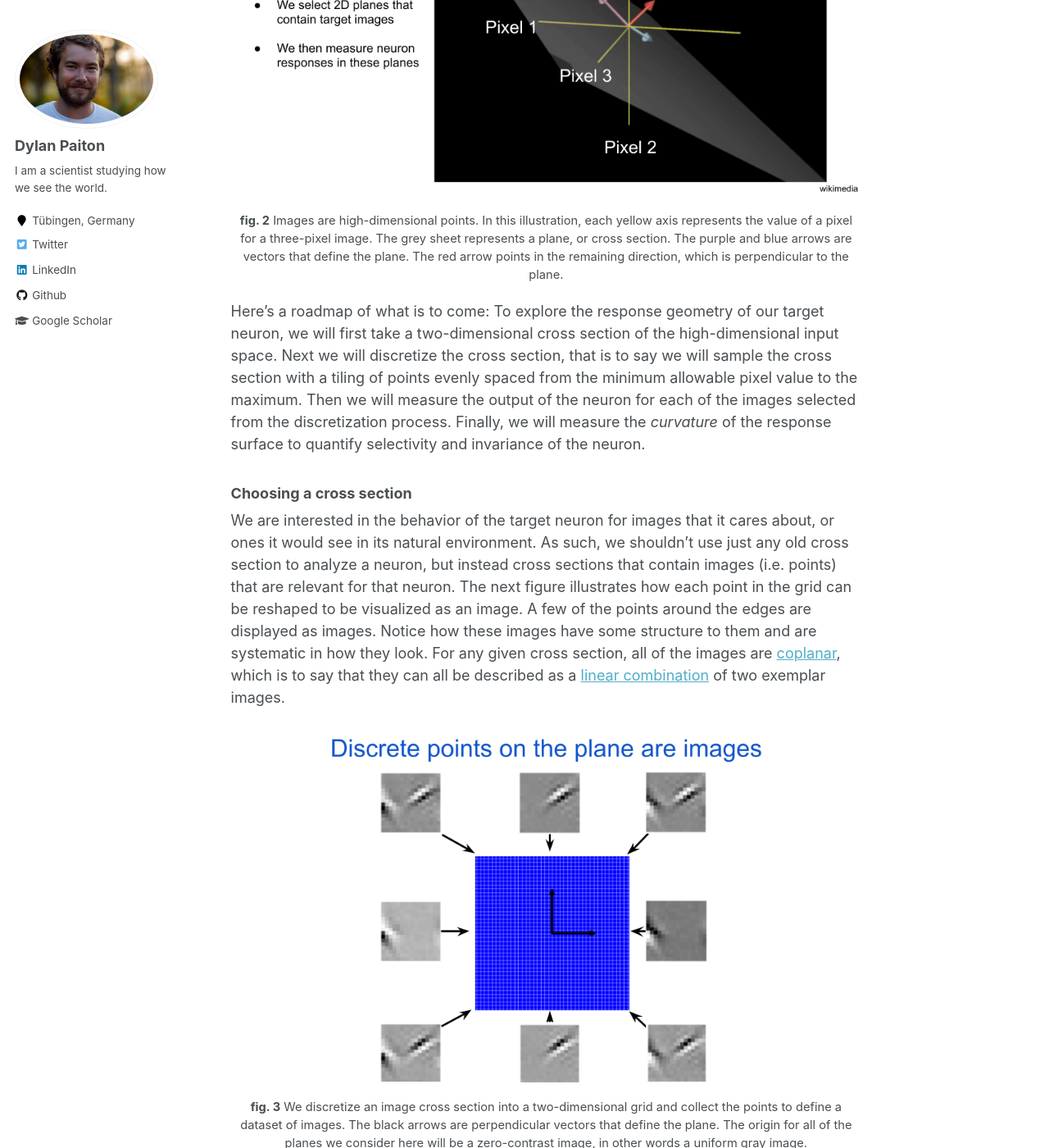
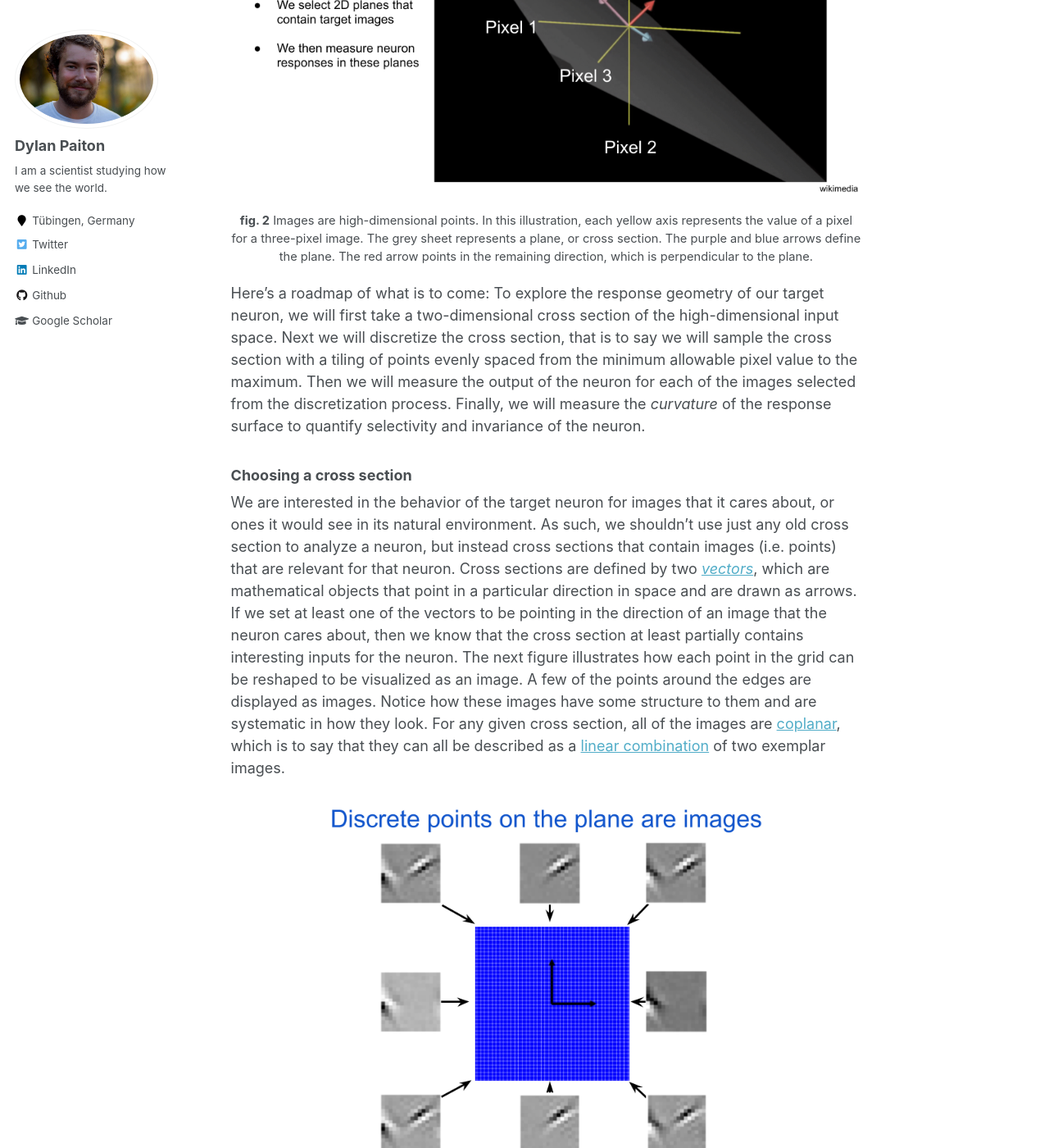
Before and after one commit to dpaiton/dpaiton.github.io, a Jekyll site: the page built from _posts/2021-05-18-neuron-response-contours.md, in a window 1280 px wide and 1400 px high, scrolled down 2854 px. Shown: the whole window at 82% size. Built offline with Jekyll 4.4.1, drawn with Linux system fonts in a browser that asks for light colours; formulas are drawn with MathJax 3.

Commit message:
adds ref to define vectors

```diff
--- a/_posts/2021-05-18-neuron-response-contours.md
+++ b/_posts/2021-05-18-neuron-response-contours.md
@@ -81,6 +81,8 @@ Finally, we will measure the _curvature_ of the response surface to quantify sel
 ### Choosing a cross section
 We are interested in the behavior of the target neuron for images that it cares about, or ones it would see in its natural environment.
 As such, we shouldn't use just any old cross section to analyze a neuron, but instead cross sections that contain images (i.e. points) that are relevant for that neuron.
+Cross sections are defined by two [_vectors_](https://youtu.be/uPbBDToXjBw), which are mathematical objects that point in a particular direction in space and are drawn as arrows.
+If we set at least one of the vectors to be pointing in the direction of an image that the neuron cares about, then we know that the cross section at least partially contains interesting inputs for the neuron.
 The next figure illustrates how each point in the grid can be reshaped to be visualized as an image.
 A few of the points around the edges are displayed as images.
 Notice how these images have some structure to them and are systematic in how they look.
```
Also changed, not shown: other parts of _posts/2021-05-18-neuron-response-contours.md (+1 -1 lines).
